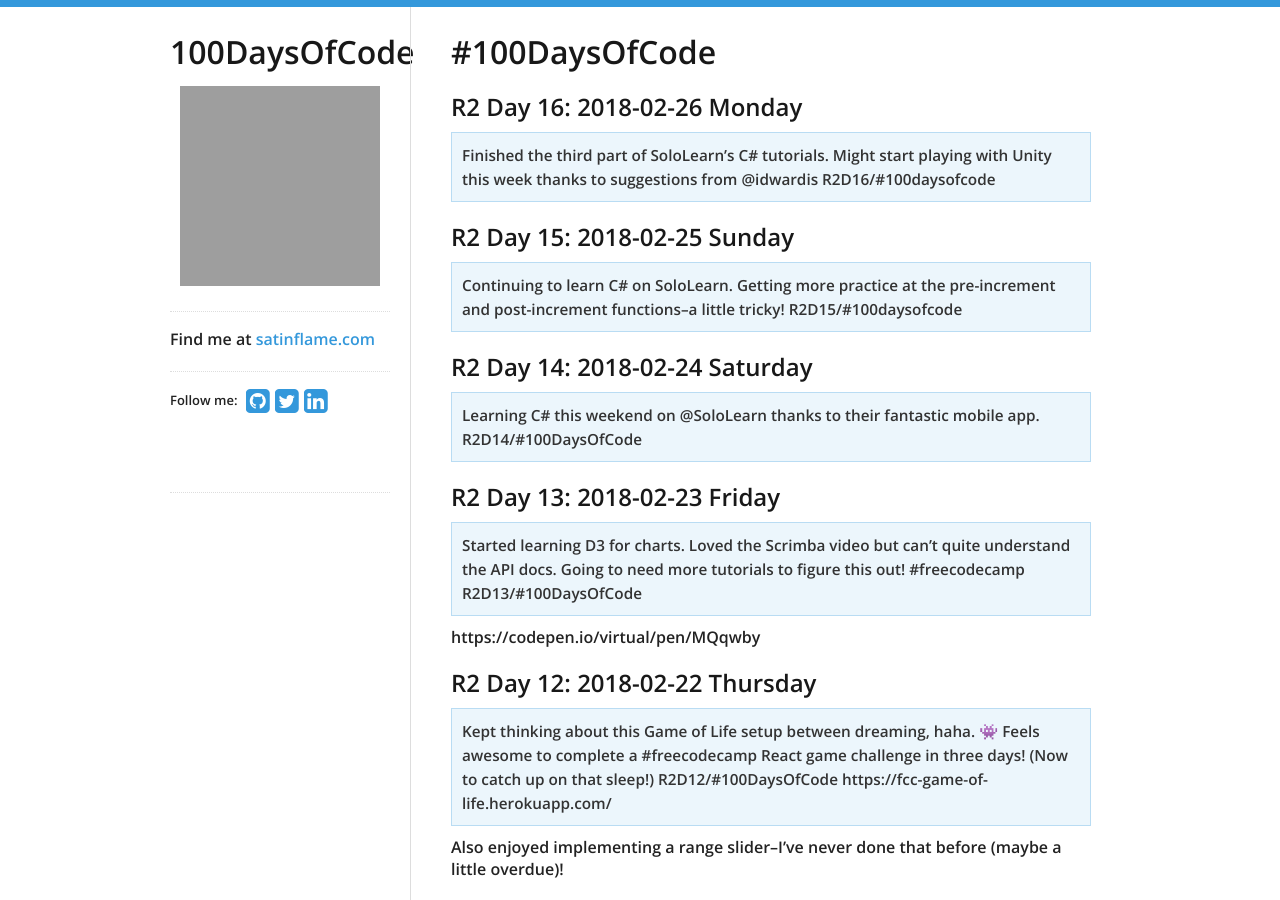
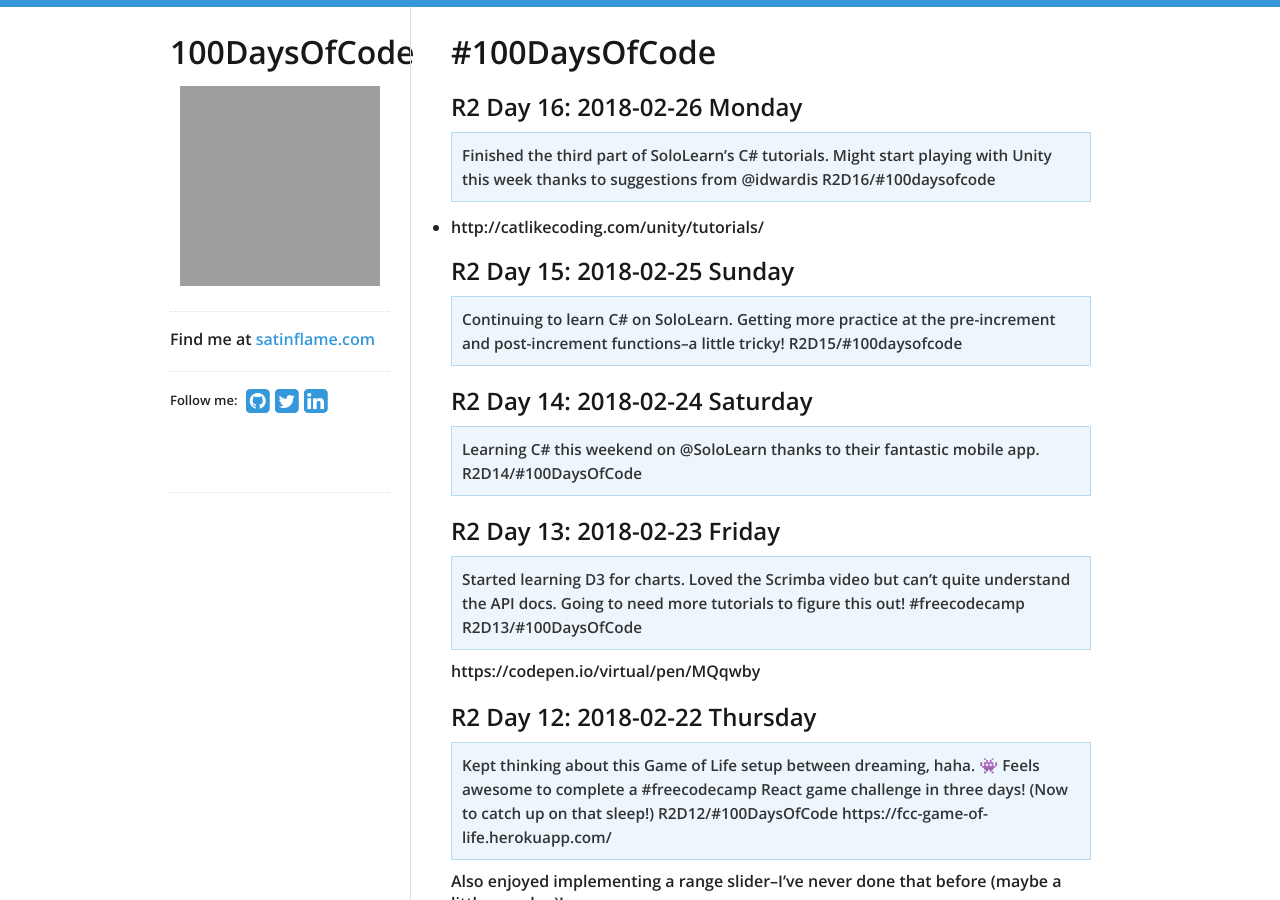
Before and after one commit to virtual/100daysofcode, a Jekyll site: the page built from index.md, in a window 1280 px wide and 900 px high. Built offline with Jekyll 4.4.1, drawn with Linux system fonts in a browser that asks for light colours; nearby versions of some CDN libraries; our own code applies the rules of GitHub Pages for plain Markdown files; part of the change alters nothing that is shown; grey boxes are pictures that could not be loaded.

Commit message:
Update index.md

```diff
--- a/index.md
+++ b/index.md
@@ -3,6 +3,8 @@
 ## R2 Day 16: 2018-02-26 Monday
 
 > Finished the third part of SoloLearn's C# tutorials. Might start playing with Unity this week thanks to suggestions from @idwardis R2D16/#100daysofcode
+
+- http://catlikecoding.com/unity/tutorials/
 
 ## R2 Day 15: 2018-02-25 Sunday
 
```
